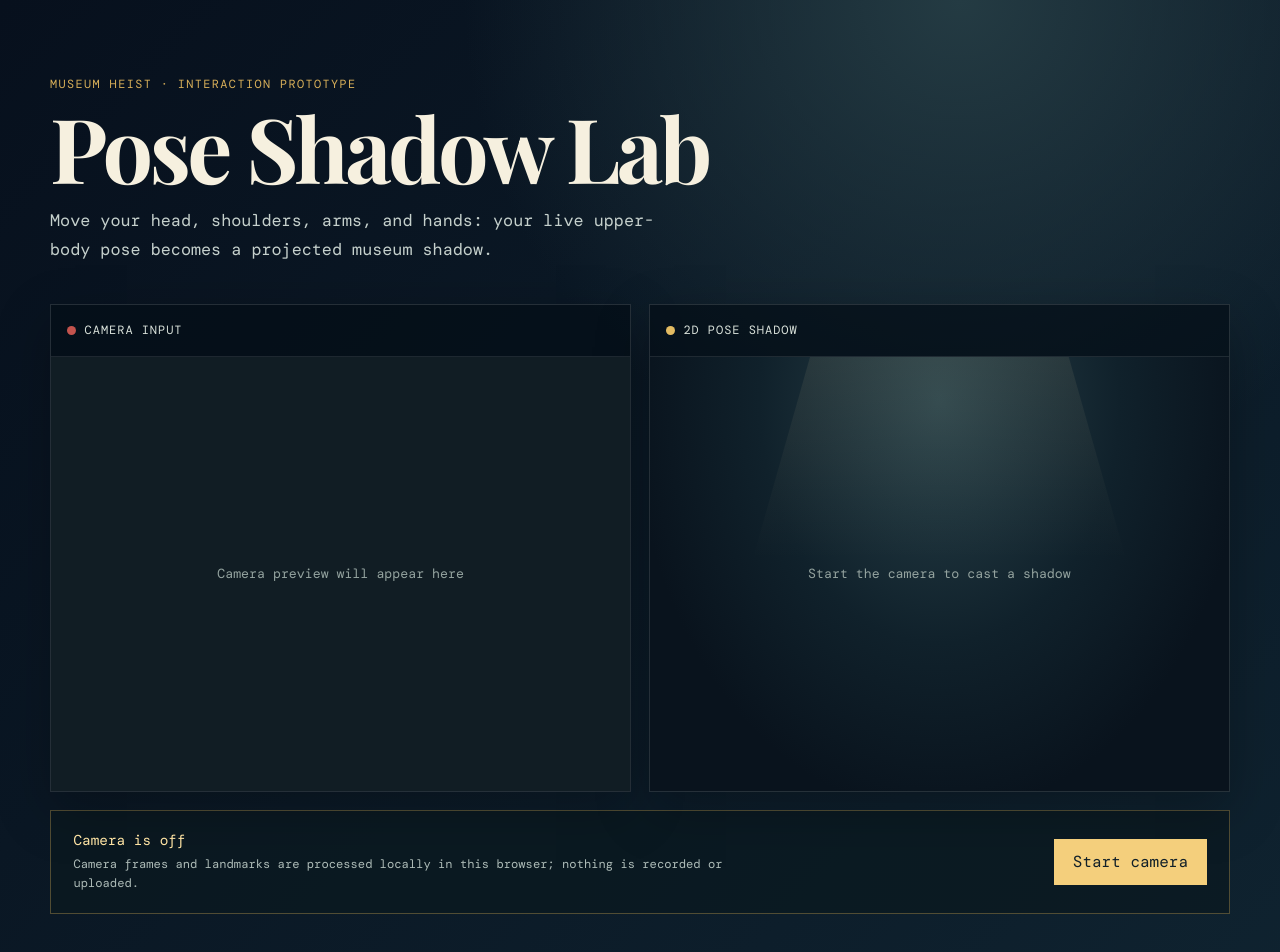
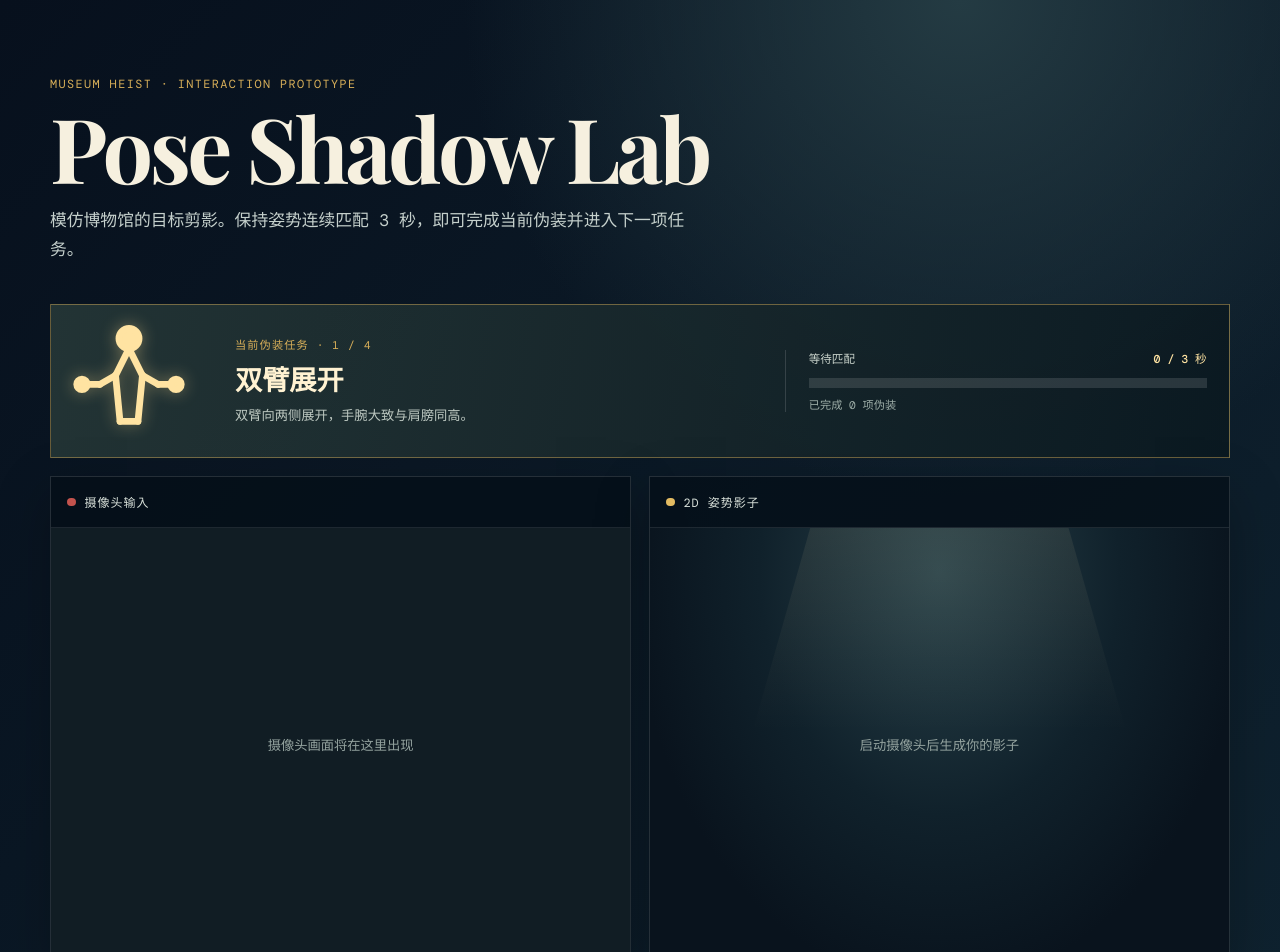
Before and after one commit to sd5913/LFG, a React (Vite) app: page / in a window 1280 px wide. Shown: the top 952 px of the page. Built offline with nearby package versions, Linux system fonts and the light colour scheme.

Commit message:
Add timed pose matching challenges

```diff
--- a/src/pose-shadow-demo.jsx
+++ b/src/pose-shadow-demo.jsx
@@ -11,8 +11,72 @@ const UPPER_BODY = [
   [11, 23], [12, 24], [23, 24],
 ];
 const JOINTS = [0, 7, 8, 11, 12, 13, 14, 15, 16, 23, 24];
+const HOLD_DURATION_MS = 3000;
 
-function drawShadow(canvas, landmarks) {
+const TARGETS = [
+  {
+    id: 'arms-out',
+    title: '双臂展开',
+    description: '双臂向两侧展开，手腕大致与肩膀同高。',
+  },
+  {
+    id: 'left-arm-up',
+    title: '左手举高',
+    description: '把你的左手举到左肩上方。',
+  },
+  {
+    id: 'right-arm-up',
+    title: '右手举高',
+    description: '把你的右手举到右肩上方。',
+  },
+  {
+    id: 'hands-crossed',
+    title: '双手交叉',
+    description: '在胸前交叉双手，让两个手腕靠近。',
+  },
+];
+
+function pointsAreReliable(landmarks, indexes) {
+  return indexes.every((index) => landmarks[index]?.visibility == null || landmarks[index].visibility > 0.45);
+}
+
+function isTargetPose(landmarks, targetId) {
+  if (!landmarks || !pointsAreReliable(landmarks, [11, 12, 13, 14, 15, 16, 23, 24])) return false;
+
+  const leftShoulder = landmarks[11];
+  const rightShoulder = landmarks[12];
+  const leftElbow = landmarks[13];
+  const rightElbow = landmarks[14];
+  const leftWrist = landmarks[15];
+  const rightWrist = landmarks[16];
+  const shoulderWidth = Math.abs(rightShoulder.x - leftShoulder.x);
+  const shoulderMiddleY = (leftShoulder.y + rightShoulder.y) / 2;
+  const hipMiddleY = (landmarks[23].y + landmarks[24].y) / 2;
+  const armIsRaised = (shoulder, elbow, wrist) =>
+    wrist.y < shoulder.y - Math.max(0.09, shoulderWidth * 0.3) && elbow.y < shoulder.y + 0.08;
+
+  switch (targetId) {
+    case 'arms-out':
+      return Math.abs(leftWrist.y - leftShoulder.y) < 0.16
+        && Math.abs(rightWrist.y - rightShoulder.y) < 0.16
+        && Math.abs(leftWrist.x - rightWrist.x) > shoulderWidth * 2.15;
+    case 'left-arm-up':
+      return armIsRaised(leftShoulder, leftElbow, leftWrist);
+    case 'right-arm-up':
+      return armIsRaised(rightShoulder, rightElbow, rightWrist);
+    case 'hands-crossed': {
+      const wristDistance = Math.hypot(leftWrist.x - rightWrist.x, leftWrist.y - rightWrist.y);
+      const wristMiddleY = (leftWrist.y + rightWrist.y) / 2;
+      return wristDistance < Math.max(0.15, shoulderWidth * 0.8)
+        && wristMiddleY > shoulderMiddleY - 0.04
+        && wristMiddleY < hipMiddleY + 0.06;
+    }
+    default:
+      return false;
+  }
+}
+
+function drawShadow(canvas, landmarks, isMatching = false) {
   const context = canvas.getContext('2d');
   const { width, height } = canvas;
   context.clearRect(0, 0, width, height);
@@ -25,9 +89,9 @@ function drawShadow(canvas, landmarks) {
   const reliable = (index) => landmarks[index]?.visibility == null || landmarks[index].visibility > 0.45;
 
   context.save();
-  context.shadowColor = 'rgba(255, 220, 133, 0.70)';
+  context.shadowColor = isMatching ? 'rgba(136, 236, 168, 0.76)' : 'rgba(255, 220, 133, 0.70)';
   context.shadowBlur = 22;
-  context.strokeStyle = '#ffe3a2';
+  context.strokeStyle = isMatching ? '#9ff0b3' : '#ffe3a2';
   context.lineWidth = Math.max(13, width * 0.022);
   context.lineCap = 'round';
   context.lineJoin = 'round';
@@ -41,7 +105,7 @@ function drawShadow(canvas, landmarks) {
   });
   context.stroke();
 
-  context.fillStyle = '#fff0c8';
+  context.fillStyle = isMatching ? '#d1ffda' : '#fff0c8';
   JOINTS.forEach((index) => {
     if (!reliable(index)) return;
     const { x, y } = point(index);
@@ -54,6 +118,24 @@ function drawShadow(canvas, landmarks) {
   context.restore();
 }
 
+function TargetPoseIcon({ target }) {
+  const poses = {
+    'arms-out': { leftElbow: [24, 53], leftWrist: [8, 53], rightElbow: [76, 53], rightWrist: [92, 53] },
+    'left-arm-up': { leftElbow: [29, 30], leftWrist: [27, 10], rightElbow: [76, 66], rightWrist: [87, 82] },
+    'right-arm-up': { leftElbow: [71, 30], leftWrist: [73, 10], rightElbow: [24, 66], rightWrist: [13, 82] },
+    'hands-crossed': { leftElbow: [37, 61], leftWrist: [58, 68], rightElbow: [63, 61], rightWrist: [42, 68] },
+  };
+  const pose = poses[target.id];
+  const lines = [[50, 21, 38, 45], [50, 21, 62, 45], [38, 45, pose.leftElbow[0], pose.leftElbow[1]], [pose.leftElbow[0], pose.leftElbow[1], pose.leftWrist[0], pose.leftWrist[1]], [62, 45, pose.rightElbow[0], pose.rightElbow[1]], [pose.rightElbow[0], pose.rightElbow[1], pose.rightWrist[0], pose.rightWrist[1]], [38, 45, 42, 86], [62, 45, 58, 86], [42, 86, 58, 86]];
+  return (
+    <svg className="target-icon" viewBox="0 0 100 100" aria-label={`${target.title} target pose`} role="img">
+      <circle cx="50" cy="12" r="9" />
+      {lines.map(([x1, y1, x2, y2], index) => <line key={index} x1={x1} y1={y1} x2={x2} y2={y2} />)}
+      {[pose.leftWrist, pose.rightWrist].map(([cx, cy], index) => <circle key={index} cx={cx} cy={cy} r="4.7" />)}
+    </svg>
+  );
+}
+
 export function PoseShadowDemo() {
   const videoRef = useRef(null);
   const canvasRef = useRef(null);
@@ -61,10 +143,16 @@ export function PoseShadowDemo() {
   const streamRef = useRef(null);
   const frameRef = useRef(0);
   const lastTimeRef = useRef(-1);
+  const targetIndexRef = useRef(0);
+  const holdStartedAtRef = useRef(null);
+  const lastProgressRef = useRef(0);
   const [status, setStatus] = useState('Camera is off');
   const [isRunning, setIsRunning] = useState(false);
   const [poseFound, setPoseFound] = useState(false);
   const [error, setError] = useState('');
+  const [targetIndex, setTargetIndex] = useState(0);
+  const [holdProgress, setHoldProgress] = useState(0);
+  const [completedTasks, setCompletedTasks] = useState(0);
 
   const stopCamera = useCallback(() => {
     cancelAnimationFrame(frameRef.current);
@@ -72,6 +160,9 @@ export function PoseShadowDemo() {
     streamRef.current = null;
     if (videoRef.current) videoRef.current.srcObject = null;
     if (canvasRef.current) drawShadow(canvasRef.current, null);
+    holdStartedAtRef.current = null;
+    lastProgressRef.current = 0;
+    setHoldProgress(0);
     setIsRunning(false);
     setPoseFound(false);
     setStatus('Camera is off');
@@ -87,9 +178,41 @@ export function PoseShadowDemo() {
       lastTimeRef.current = video.currentTime;
       const result = landmarker.detectForVideo(video, performance.now());
       const landmarks = result.landmarks[0];
-      drawShadow(canvas, landmarks);
+      const target = TARGETS[targetIndexRef.current];
+      const matching = isTargetPose(landmarks, target.id);
+      drawShadow(canvas, landmarks, matching);
       setPoseFound(Boolean(landmarks));
-      setStatus(landmarks ? 'Upper body detected' : 'Step into the frame');
+      if (!landmarks) {
+        holdStartedAtRef.current = null;
+        if (lastProgressRef.current !== 0) setHoldProgress(0);
+        lastProgressRef.current = 0;
+        setStatus('请站到镜头内，让头部、肩膀与双手都可见');
+      } else if (matching) {
+        const now = performance.now();
+        holdStartedAtRef.current ??= now;
+        const progress = Math.min(100, ((now - holdStartedAtRef.current) / HOLD_DURATION_MS) * 100);
+        if (Math.abs(progress - lastProgressRef.current) > 0.8) {
+          lastProgressRef.current = progress;
+          setHoldProgress(progress);
+        }
+        if (progress >= 100) {
+          const nextIndex = (targetIndexRef.current + 1) % TARGETS.length;
+          targetIndexRef.current = nextIndex;
+          holdStartedAtRef.current = null;
+          lastProgressRef.current = 0;
+          setTargetIndex(nextIndex);
+          setHoldProgress(0);
+          setCompletedTasks((count) => count + 1);
+          setStatus('伪装成功！下一项姿势任务已开始。');
+        } else {
+          setStatus(`姿势匹配中，请再保持 ${(HOLD_DURATION_MS / 1000 - ((now - holdStartedAtRef.current) / 1000)).toFixed(1)} 秒`);
+        }
+      } else {
+        holdStartedAtRef.current = null;
+        if (lastProgressRef.current !== 0) setHoldProgress(0);
+        lastProgressRef.current = 0;
+        setStatus(`模仿目标姿势：${target.title}`);
+      }
     }
     frameRef.current = requestAnimationFrame(detectFrame);
   }, []);
@@ -128,7 +251,7 @@ export function PoseShadowDemo() {
       videoRef.current.srcObject = stream;
       await videoRef.current.play();
       setIsRunning(true);
-      setStatus('Looking for your upper body…');
+      setStatus('正在寻找你的上半身…');
       frameRef.current = requestAnimationFrame(detectFrame);
     } catch (caughtError) {
       streamRef.current?.getTracks().forEach((track) => track.stop());
@@ -149,24 +272,38 @@ export function PoseShadowDemo() {
       <header className="hero">
         <p className="eyebrow">Museum Heist · interaction prototype</p>
         <h1>Pose Shadow Lab</h1>
-        <p className="intro">Move your head, shoulders, arms, and hands: your live upper-body pose becomes a projected museum shadow.</p>
+        <p className="intro">模仿博物馆的目标剪影。保持姿势连续匹配 3 秒，即可完成当前伪装并进入下一项任务。</p>
       </header>
+
+      <section className="task-panel" aria-label="Current pose task">
+        <TargetPoseIcon target={TARGETS[targetIndex]} />
+        <div className="task-copy">
+          <p className="task-kicker">当前伪装任务 · {targetIndex + 1} / {TARGETS.length}</p>
+          <h2>{TARGETS[targetIndex].title}</h2>
+          <p>{TARGETS[targetIndex].description}</p>
+        </div>
+        <div className="hold-meter" aria-label={`Pose hold progress: ${Math.round(holdProgress)} percent`}>
+          <div className="hold-meter-label"><span>{holdProgress > 0 ? '保持姿势中' : '等待匹配'}</span><strong>{Math.ceil(holdProgress / 100 * 3)} / 3 秒</strong></div>
+          <div className="progress-track"><span style={{ width: `${holdProgress}%` }} /></div>
+          <p>已完成 {completedTasks} 项伪装</p>
+        </div>
+      </section>
 
       <section className="demo-grid" aria-label="Live pose shadow demo">
         <div className="camera-card">
-          <div className="card-label"><span className="live-dot" /> Camera input</div>
+          <div className="card-label"><span className="live-dot" /> 摄像头输入</div>
           <div className="camera-stage">
             <video ref={videoRef} muted playsInline aria-label="Your mirrored camera feed" />
-            {!isRunning && <div className="stage-placeholder">Camera preview will appear here</div>}
+            {!isRunning && <div className="stage-placeholder">摄像头画面将在这里出现</div>}
           </div>
         </div>
 
         <div className="shadow-card">
-          <div className="card-label"><span className={poseFound ? 'detected-dot' : 'waiting-dot'} /> 2D pose shadow</div>
+          <div className="card-label"><span className={poseFound ? 'detected-dot' : 'waiting-dot'} /> 2D 姿势影子</div>
           <div className="shadow-stage">
             <div className="spotlight" />
             <canvas ref={canvasRef} width="720" height="540" aria-label="Live 2D upper-body pose shadow" />
-            {!poseFound && <div className="shadow-hint">{isRunning ? 'Stand back so your head and shoulders are visible' : 'Start the camera to cast a shadow'}</div>}
+            {!poseFound && <div className="shadow-hint">{isRunning ? '请让头部、肩膀与双手都出现在画面中' : '启动摄像头后生成你的影子'}</div>}
           </div>
         </div>
       </section>
@@ -174,19 +311,19 @@ export function PoseShadowDemo() {
       <section className="control-panel" aria-live="polite">
         <div>
           <p className="status-title">{status}</p>
-          <p className="status-help">{error || 'Camera frames and landmarks are processed locally in this browser; nothing is recorded or uploaded.'}</p>
+          <p className="status-help">{error || '摄像头画面与关键点均只在此浏览器本地处理，不会被录制或上传。'}</p>
         </div>
         <button className="primary-button" type="button" onClick={isRunning ? stopCamera : startCamera}>
-          {isRunning ? 'Stop camera' : 'Start camera'}
+          {isRunning ? '停止摄像头' : '启动摄像头'}
         </button>
       </section>
 
       <section className="instructions">
-        <h2>Try it</h2>
+        <h2>试玩方法</h2>
         <ol>
-          <li>Allow camera access, then make sure your head, shoulders, elbows, and hands are in frame.</li>
-          <li>Raise one arm, cross your hands, or spread both arms to test a potential disguise pose.</li>
-          <li>The demo mirrors your movement so the screen feels natural. It tracks one person only.</li>
+          <li>允许摄像头权限，并确保头部、肩膀、手肘和手腕都在画面内。</li>
+          <li>模仿上方的目标姿势。影子变绿后，持续保持到进度条填满。</li>
+          <li>每次完成会自动切换下一项任务；画面为镜像显示，且一次只追踪一人。</li>
         </ol>
       </section>
     </main>
--- a/src/styles.css
+++ b/src/styles.css
@@ -10,6 +10,10 @@ button { font: inherit; }
 h1, h2 { font-family: 'Playfair Display', Georgia, serif; }
 h1 { margin: .3rem 0 .7rem; font-size: clamp(2.8rem, 7vw, 5.7rem); line-height: .95; letter-spacing: -.04em; }
 .intro { max-width: 640px; color: #c5d0cc; font-size: 1.05rem; line-height: 1.75; }
+.task-panel { display: grid; grid-template-columns: 8.6rem minmax(0, 1fr) minmax(15rem, .8fr); align-items: center; gap: 1.5rem; margin: 0 0 1.1rem; padding: 1.25rem 1.4rem; border: 1px solid rgba(216,175,89,.46); background: linear-gradient(100deg, rgba(40, 58, 57, .84), rgba(10, 24, 31, .84)); }
+.target-icon { width: 7rem; height: 7rem; fill: #ffe3a2; stroke: #ffe3a2; stroke-width: 6; stroke-linecap: round; stroke-linejoin: round; filter: drop-shadow(0 0 8px rgba(255, 219, 139, .38)); }
+.task-kicker { margin: 0 0 .36rem; color: #d8af59; font-size: .7rem; letter-spacing: .1em; text-transform: uppercase; }.task-copy h2 { margin: 0; color: #fff2d2; font-size: 1.7rem; }.task-copy p:last-child { margin: .45rem 0 0; color: #bdc8c1; font-size: .83rem; line-height: 1.6; }
+.hold-meter { padding-left: 1.4rem; border-left: 1px solid rgba(255,255,255,.14); }.hold-meter-label { display: flex; justify-content: space-between; gap: .5rem; color: #cad4cc; font-size: .72rem; }.hold-meter-label strong { color: #ffe3a2; font-weight: 500; }.progress-track { height: .65rem; margin: .65rem 0 .52rem; overflow: hidden; background: rgba(255,255,255,.12); }.progress-track span { display: block; height: 100%; background: linear-gradient(90deg, #7dcf93, #d4f5a2); box-shadow: 0 0 14px rgba(142, 220, 157, .8); transition: width .08s linear; }.hold-meter p { margin: 0; color: #9eaea8; font-size: .7rem; }
 .demo-grid { display: grid; grid-template-columns: 1fr 1fr; gap: 1.1rem; }
 .camera-card, .shadow-card { overflow: hidden; border: 1px solid rgba(255,255,255,.13); background: rgba(4, 14, 22, .7); box-shadow: 0 18px 50px rgba(0,0,0,.25); }
 .card-label { display: flex; align-items: center; gap: .55rem; min-height: 3.2rem; padding: .8rem 1rem; border-bottom: 1px solid rgba(255,255,255,.1); color: #d9e1da; font-size: .75rem; letter-spacing: .08em; text-transform: uppercase; }
@@ -25,4 +29,5 @@ canvas { position: relative; z-index: 1; width: 100%; height: 100%; }
 .status-title { margin: 0 0 .42rem; color: #ffe4a4; font-size: .9rem; }.status-help { max-width: 720px; margin: 0; color: #aebcb8; font-size: .76rem; line-height: 1.55; }
 .primary-button { flex: 0 0 auto; min-height: 2.9rem; padding: 0 1.1rem; border: 1px solid #f4cf7c; color: #112029; background: #f4cf7c; cursor: pointer; transition: transform .15s, background .15s; }.primary-button:hover { background: #ffe1a0; transform: translateY(-1px); }
 .instructions { max-width: 820px; margin: 3.2rem auto 0; color: #bdc8c1; line-height: 1.7; }.instructions h2 { color: #f5ead0; font-size: 1.7rem; }.instructions li { margin-bottom: .55rem; padding-left: .4rem; }
-@media (max-width: 720px) { .app-shell { width: min(100% - 1.5rem, 1180px); padding-top: 2.3rem; }.demo-grid { grid-template-columns: 1fr; }.control-panel { align-items: flex-start; flex-direction: column; }.primary-button { width: 100%; } }
+@media (max-width: 860px) { .task-panel { grid-template-columns: 7rem 1fr; }.hold-meter { grid-column: 1 / -1; padding: 1rem 0 0; border-top: 1px solid rgba(255,255,255,.14); border-left: 0; } }
+@media (max-width: 720px) { .app-shell { width: min(100% - 1.5rem, 1180px); padding-top: 2.3rem; }.demo-grid { grid-template-columns: 1fr; }.task-panel { grid-template-columns: 1fr; gap: .6rem; }.target-icon { width: 5.7rem; height: 5.7rem; }.hold-meter { grid-column: auto; }.control-panel { align-items: flex-start; flex-direction: column; }.primary-button { width: 100%; } }
```
Also changed, not shown: 1 other file (tests, documents, lock files or other folders).
